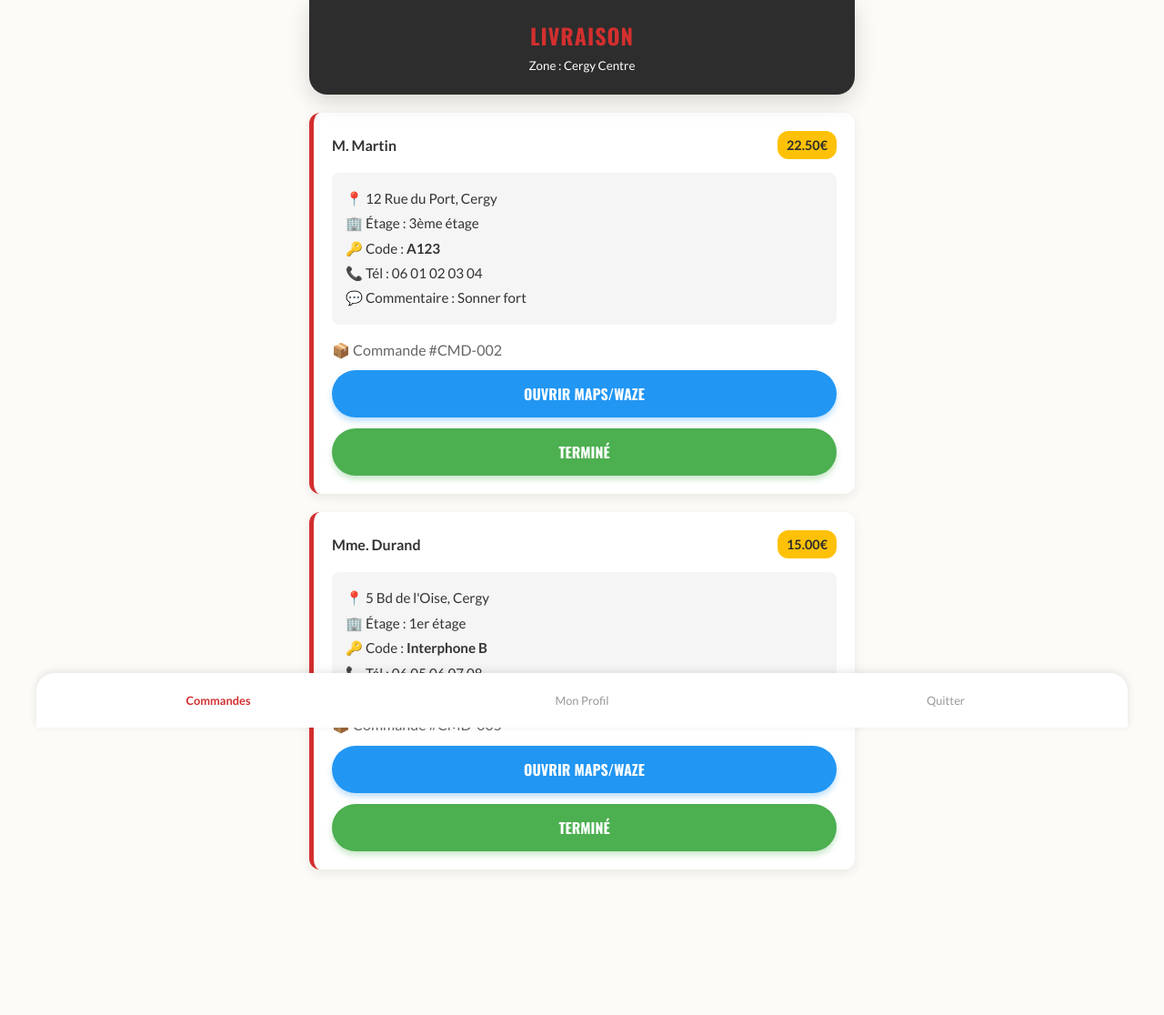
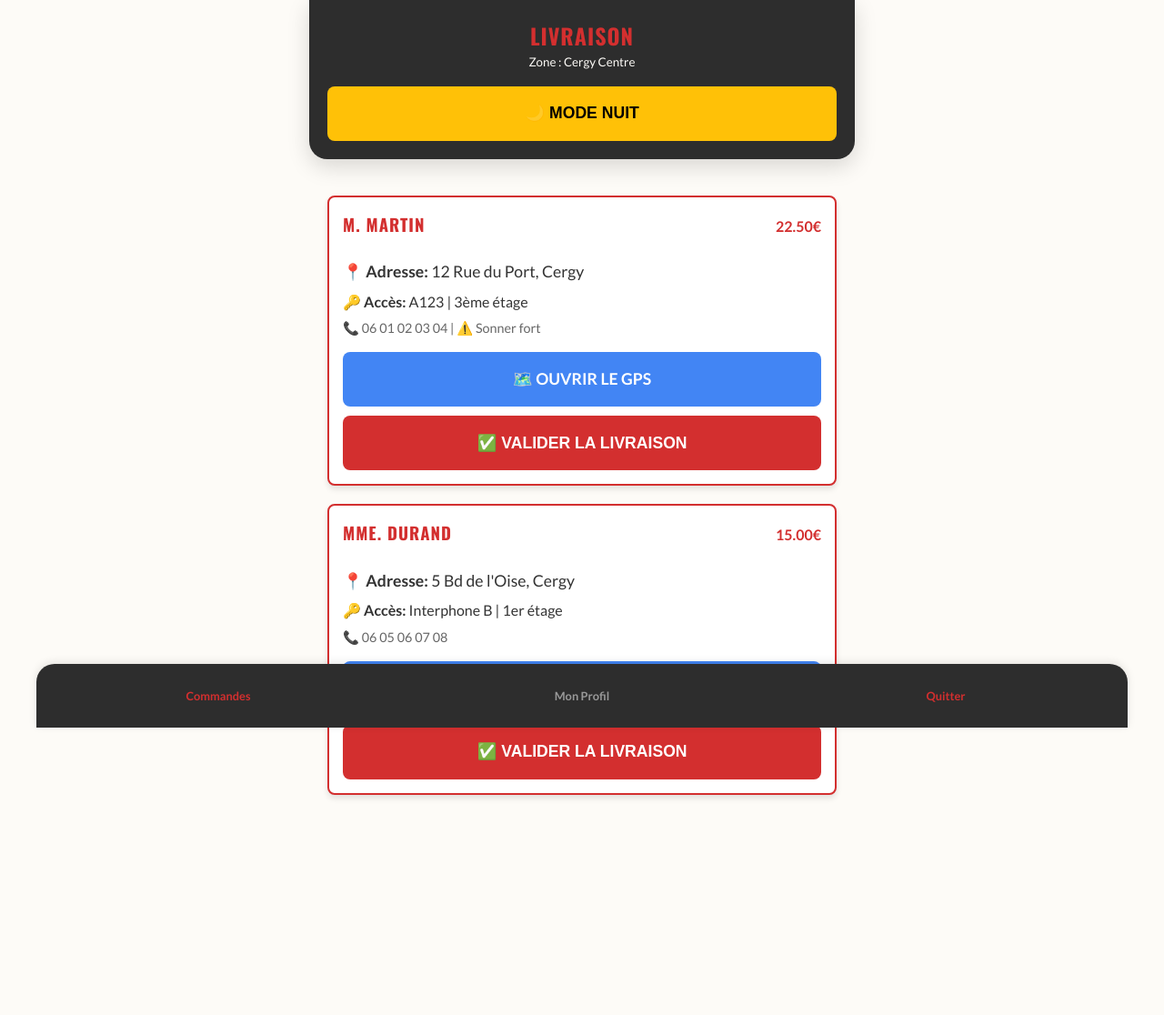
Before and after one commit to The-Night7/yumland-mi2a, a PHP site: page /public/html/livreur.html in a window 1280 px wide. Shown: the whole page at 91% size. After the commit the page ends 878 px from the top, so only its background shows below. Run offline with PHP 8.4, Linux system fonts and the light colour scheme.

Commit message:
Fix fidélité et mode nuit

```diff
--- a/public/css/style.css
+++ b/public/css/style.css
@@ -796,3 +796,32 @@ footer {
     margin-top: 60px;
     border-top: 5px solid var(--color-accent);
 }
+/* Mode Nuit Spécial Livreur */
+body.dark-mode {
+    background-color: #000000 !important;
+    color: #ffffff !important;
+}
+
+body.dark-mode .app-header,
+body.dark-mode header {
+    background-color: #1a1a1a !important;
+    border-bottom: 2px solid var(--color-accent) !important;
+}
+
+body.dark-mode .delivery-card {
+    background-color: #1a1a1a !important;
+    border: 2px solid var(--color-accent) !important;
+    color: white !important;
+}
+
+body.dark-mode .btn-livreur {
+    background-color: var(--color-accent) !important; /* Jaune or */
+    color: #000 !important;
+    border: none !important;
+}
+
+/* On s'assure que le texte dans les cartes reste lisible */
+body.dark-mode .delivery-card h3,
+body.dark-mode .delivery-card p {
+    color: white !important;
+}
--- a/public/html/livreur.html
+++ b/public/html/livreur.html
@@ -5,28 +5,47 @@
     <meta name="viewport" content="width=device-width, initial-scale=1.0">
     <title>Espace Livreur</title>
     <link rel="stylesheet" href="../css/style.css">
+    <style>
+        body { background-color: #FDFBF7; font-family: 'Lato', sans-serif; margin: 0; padding: 0; }
+        .app-header { background-color: #2D2D2D; color: #FDFBF7; padding: 20px; text-align: center; }
+        .order-list { padding: 20px; }
+        .delivery-card { background-color: white; border: 2px solid #D32F2F; border-radius: 8px; padding: 15px; margin-bottom: 20px; box-shadow: 0 4px 6px rgba(0,0,0,0.1); }
+        .btn-livreur { font-weight: bold; cursor: pointer; display: flex; align-items: center; justify-content: center; min-height: 60px; border-radius: 8px; text-decoration: none; width: 100%; border: none; font-size: 1.1rem; }
+
+        /* Nav du bas */
+        .nav-bottom { position: fixed; bottom: 0; width: 100%; background: #2D2D2D; display: flex; justify-content: space-around; padding: 15px 0; }
+        .nav-item { color: white; text-decoration: none; font-weight: bold; }
+        .nav-item.active { color: #FFC107; }
+
+        /* Le fameux mode nuit ! */
+        body.dark-mode { background-color: #000000 !important; color: white !important; }
+        body.dark-mode .delivery-card { background-color: #1a1a1a !important; border-color: #FFC107 !important; color: white !important; }
+        body.dark-mode .app-header { border-bottom: 2px solid #FFC107; }
+    </style>
 </head>
 <body>
 <div class="delivery-app">
     <header class="app-header">
-        <h2 style="margin:0;">LIVRAISON</h2>
-        <small>Zone : Cergy Centre</small>
+        <h2 style="margin:0; font-family: 'Oswald', sans-serif;">LIVRAISON</h2>
+        <small style="display:block; margin-bottom: 15px;">Zone : Cergy Centre</small>
+
+        <button id="toggle-dark-mode" class="btn-livreur" style="background-color: #FFC107; color: #000;">
+            🌙 MODE NUIT
+        </button>
     </header>
 
     <main class="order-list" id="deliveries-container">
-        <!-- Injection JS -->
-    </main>
+        </main>
 
-    <div style="height: 60px;"></div> <!-- Espace pour le menu bas -->
-
-    <nav class="nav-bottom">
+    <div style="height: 80px;"></div> <nav class="nav-bottom">
         <a href="#" class="nav-item active">Commandes</a>
         <a href="profil.html" class="nav-item">Mon Profil</a>
-        <a href="../../index.html" class="nav-item">Quitter</a>
+        <a href="../../index.html" class="nav-item" style="color: #D32F2F;">Quitter</a>
     </nav>
 </div>
 
 <script>
+    // 1. Base de données des livraisons en cours
     const deliveries = [
         {
             id: 'CMD-002',
@@ -36,7 +55,6 @@
             floor: '3ème étage',
             tel: '06 01 02 03 04',
             comment: 'Sonner fort',
-            status: 'ready',
             total: '22.50€'
         },
         {
@@ -47,58 +65,81 @@
             floor: '1er étage',
             tel: '06 05 06 07 08',
             comment: '',
-            status: 'ready',
             total: '15.00€'
         }
     ];
 
+    // 2. Fonction pour afficher les cartes
     function renderDeliveries() {
         const container = document.getElementById('deliveries-container');
+
         if(deliveries.length === 0) {
-            container.innerHTML = '<p style="text-align:center; padding:20px;">Aucune commande à livrer.</p>';
+            container.innerHTML = '<p style="text-align:center; padding:20px; font-weight:bold;">Aucune commande à livrer pour le moment.</p>';
             return;
         }
 
+        // On crée le code HTML pour chaque commande
         container.innerHTML = deliveries.map(d => `
-                <div class="delivery-card">
-                    <div class="delivery-header">
-                        <strong>${d.client}</strong>
-                        <span class="badge">${d.total}</span>
-                    </div>
-                    <div class="address-box">
-                        📍 ${d.address}<br>
-                        🏢 Étage : ${d.floor || ''}<br>
-                        🔑 Code : <strong>${d.code}</strong><br>
-                        📞 Tél : ${d.tel || ''}<br>
-                        ${d.comment ? `💬 Commentaire : ${d.comment}` : ''}
-                    </div>
-                    <div style="margin-bottom:10px; color:#666;">
-                        📦 Commande #${d.id}
-                    </div>
-                    <button class="btn-map" onclick="openMap('${d.address}')">Ouvrir Maps/Waze</button>
-                    <button class="btn-deliver" onclick="confirmDelivery('${d.id}')">Terminé</button>
+            <div class="delivery-card">
+                <div style="display: flex; justify-content: space-between; align-items: baseline;">
+                    <h3 style="margin-top:0;">${d.client}</h3>
+                    <span style="font-weight:bold; color:var(--color-primary);">${d.total}</span>
                 </div>
-            `).join('');
+
+                <p style="font-size: 1.1rem; margin: 5px 0;">📍 <strong>Adresse:</strong> ${d.address}</p>
+                <p style="font-size: 1rem; margin: 5px 0;">🔑 <strong>Accès:</strong> ${d.code} | ${d.floor}</p>
+                <p style="font-size: 0.9rem; margin: 5px 0; color: #666;">📞 ${d.tel} ${d.comment ? `| ⚠️ ${d.comment}` : ''}</p>
+
+                <div style="margin-top: 15px;">
+                    <a href="https://www.google.com/maps/search/?api=1&query=$${encodeURIComponent(d.address)}"
+                       target="_blank" class="btn-livreur"
+                       style="background-color: #4285F4; color: white; margin-bottom: 10px;">
+                       🗺️ OUVRIR LE GPS
+                    </a>
+
+                    <button class="btn-livreur" onclick="confirmDelivery('${d.id}')"
+                            style="background-color: #D32F2F; color: white;">
+                       ✅ VALIDER LA LIVRAISON
+                    </button>
+                </div>
+            </div>
+        `).join('');
     }
 
+    // 3. Fonction pour valider et supprimer la commande
     function confirmDelivery(id) {
-        if(confirm('Avez-vous bien livré la commande ' + id + ' ?')) {
-            // Simulation suppression
+        if(confirm('Confirmez-vous la remise de la commande ' + id + ' au client ?')) {
             const index = deliveries.findIndex(d => d.id === id);
             if(index > -1) {
-                deliveries.splice(index, 1);
-                renderDeliveries();
+                deliveries.splice(index, 1); // Retire la commande de la liste
+                renderDeliveries(); // Met à jour l'affichage
+                alert('Commande validée ! Bon travail.');
             }
         }
     }
 
-    // Fonction pour ouvrir l'adresse dans une application de cartographie (Google Maps)
-    function openMap(address) {
-        const url = 'https://www.google.com/maps/search/?api=1&query=' + encodeURIComponent(address);
-        window.open(url, '_blank');
-    }
+    // 4. Initialisation (Quand la page est prête)
+    document.addEventListener('DOMContentLoaded', () => {
 
-    document.addEventListener('DOMContentLoaded', renderDeliveries);
+        // On affiche les commandes
+        renderDeliveries();
+
+        // On active le Mode Nuit
+        const toggleBtn = document.getElementById('toggle-dark-mode');
+        if(toggleBtn) {
+            toggleBtn.addEventListener('click', () => {
+                document.body.classList.toggle('dark-mode');
+
+                if(document.body.classList.contains('dark-mode')) {
+                    toggleBtn.innerHTML = "☀️ DÉSACTIVER MODE NUIT";
+                    toggleBtn.style.backgroundColor = "white";
+                } else {
+                    toggleBtn.innerHTML = "🌙 MODE NUIT";
+                    toggleBtn.style.backgroundColor = "#FFC107";
+                }
+            });
+        }
+    });
 </script>
 </body>
 </html>
```
Also changed, not shown: public/html/profil.html (+52 -76 lines), public/js/auth-client.js (+7 -0 lines), public/js/script.js (deleted), 3 other files.
